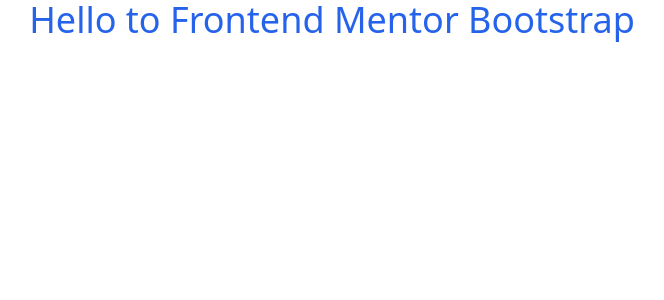
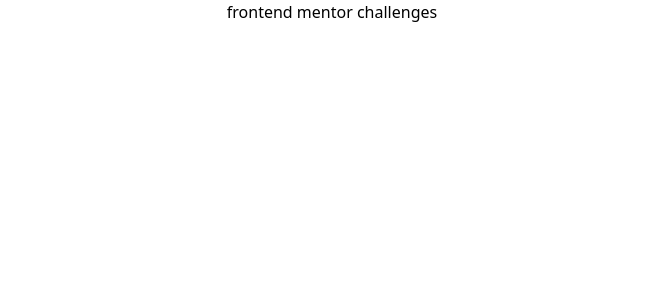
Before and after one commit to namanavasthi/frontend-mentor-challenges, a React (Create React App) app: page / in a window 1280 px wide. Shown: the top 300 px of the page, without its empty margins (308-972 px from the left). Built offline with nearby package versions, Linux system fonts and the light colour scheme; no server answers.

Commit message:
github api setup and planning

```diff
--- a/package.json
+++ b/package.json
@@ -1,6 +1,6 @@
 {
-  "homepage": "http://namanavasthi.github.io/frontend-mentor-bootstrap",
-  "name": "frontend-mentor-bootstrap",
+  "homepage": "http://namanavasthi.github.io/frontend-mentor-challenges",
+  "name": "frontend-mentor-challenges",
   "version": "0.1.0",
   "private": true,
   "dependencies": {
--- a/src/App.js
+++ b/src/App.js
@@ -1,9 +1,46 @@
-function App() {
+import { useState, useEffect } from "react";
+
+const Github = () => {
+  const [data, setData] = useState();
+
+  const fetchGithub = async () => {
+    const HEADERS = {
+      Authorization: "Token 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",
+    };
+
+    const BASE_URL = "https://api.github.com";
+    const QUERY = `/user/repos`;
+
+    const API = BASE_URL + QUERY;
+
+    const response = await fetch(API, {
+      method: "GET",
+      headers: HEADERS,
+    });
+
+    const result = await response.json();
+
+    setData(result.filter((repo) => repo.name.indexOf("frontend-mentor") >= 0));
+  };
+
+  useEffect(() => {
+    if (!data) fetchGithub();
+  }, [data]);
+
   return (
-    <div className="App flex justify-center">
-      <h1 className="text-blue-600 text-4xl">Hello to Frontend Mentor Bootstrap</h1>
+    <code>
+      <pre>{JSON.stringify(data, null, 2)}</pre>
+    </code>
+  );
+};
+
+const App = () => {
+  return (
+    <div className="flex justify-center">
+      <h1>frontend mentor challenges</h1>
+      <Github />
     </div>
   );
-}
+};
 
 export default App;
--- /dev/null
+++ b/src/token.jsx
@@ -0,0 +1 @@
+const token = "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";
```
Also changed, not shown: 2 other files (tests, documents, lock files or other folders).
